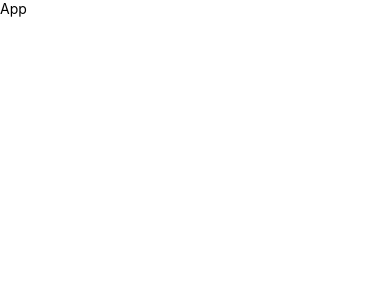
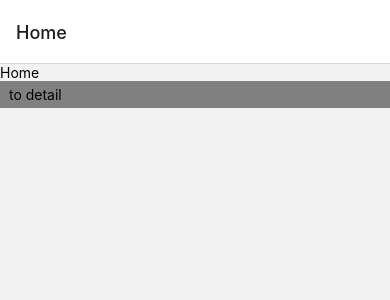
Before and after one commit to kerlorsenglao/VKproject, a React Native app: screen /Home in a window 390 px wide. Shown: the top 300 px of the page. Built offline with nearby package versions, Linux system fonts and the light colour scheme.

Commit message:
finished testing navigation

```diff
--- a/App.js
+++ b/App.js
@@ -1,10 +1,10 @@
 import { View, Text } from 'react-native'
 import React from 'react'
 
+import Navigations from './src/navigations'
+
 export default function App() {
   return (
-    <View>
-      <Text>App</Text>
-    </View>
+    <Navigations/>
   )
 }
--- /dev/null
+++ b/src/navigations/index.js
@@ -0,0 +1,21 @@
+import { View, Text } from 'react-native'
+import React from 'react'
+
+import { NavigationContainer,} from '@react-navigation/native';
+import {createNativeStackNavigator} from '@react-navigation/native-stack';
+
+import Home from '../screens/Home';
+import Detail from '../screens/Detail';
+
+const Stack = createNativeStackNavigator()
+
+export default function index() {
+  return (
+    <NavigationContainer>
+        <Stack.Navigator>
+            <Stack.Screen name="Home" component={Home}/>
+            <Stack.Screen name="Detail" component={Detail}/>
+        </Stack.Navigator>
+    </NavigationContainer>
+  )
+}
--- a/src/screens/Home.js
+++ b/src/screens/Home.js
@@ -1,10 +1,21 @@
-import { StyleSheet, Text, View } from 'react-native'
+import { StyleSheet, Text, TouchableOpacity, View } from 'react-native'
 import React from 'react'
+import { useNavigation } from '@react-navigation/native'
 
 export default function Home() {
+    const navigation = useNavigation()
   return (
     <View>
       <Text>Home</Text>
+      <TouchableOpacity
+        style={{
+            padding: 5,
+            backgroundColor: "gray"
+        }}
+        onPress = {()=> navigation.navigate("Detail")}
+      >
+        <Text> to detail</Text>
+      </TouchableOpacity>
     </View>
   )
 }
```
